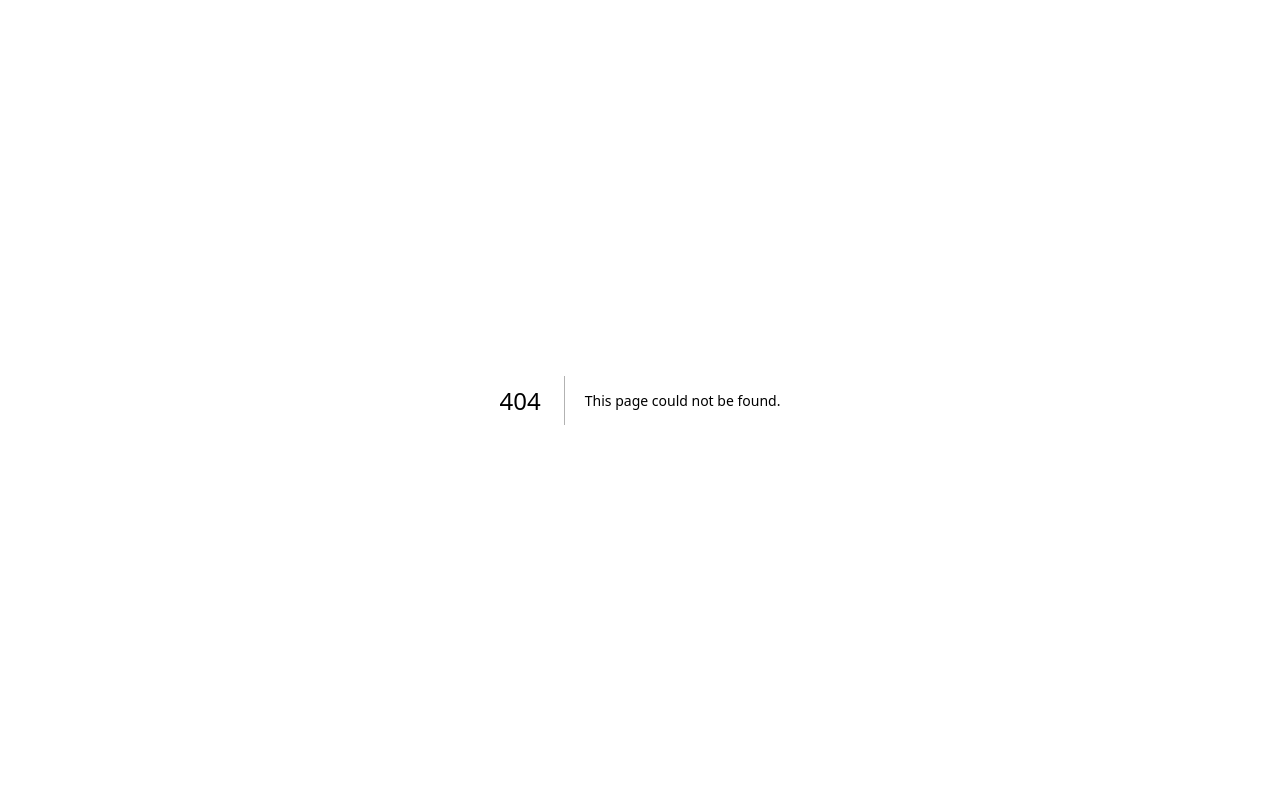
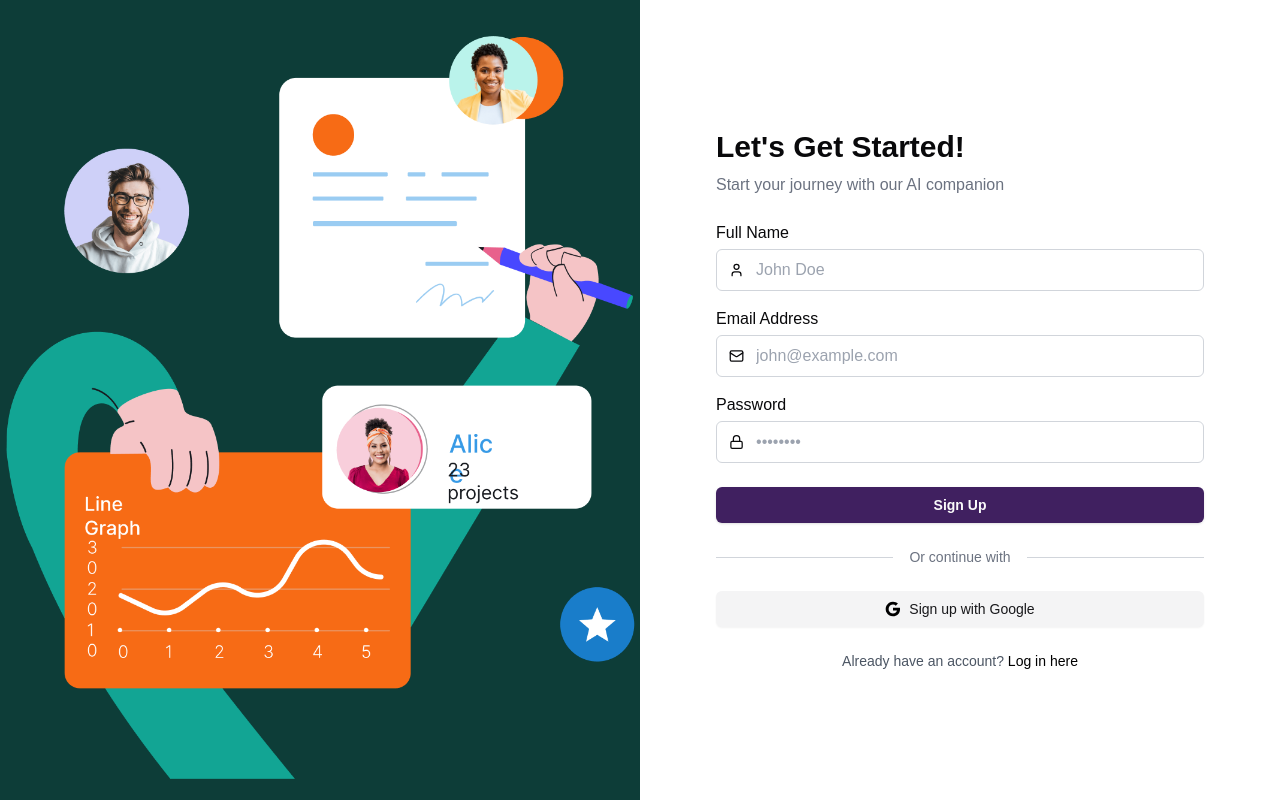
Before and after one commit to francisco-gaddr/calcaios, a Next.js app in the folder frontend_nextjs/mvp/: page /signup in a window 1280 px wide. Before the commit this address had no page. Built offline with nearby package versions, Linux system fonts and the light colour scheme.

Commit message:
feat: Merge and update signup page

```diff
--- /dev/null
+++ b/frontend_nextjs/mvp/src/app/signup/page.tsx
@@ -0,0 +1,268 @@
+"use client";
+
+import React, { useState } from "react";
+import { Button } from "@/components/ui/button";
+import Image from "next/image";
+import { LockIcon, MailIcon, UserIcon } from "lucide-react";
+
+function SignUpPage() {
+  const [formData, setFormData] = useState({
+    fullName: "",
+    email: "",
+    password: "",
+  });
+  const [loading, setLoading] = useState(false);
+  const [success, setSuccess] = useState(false);
+  const [error, setError] = useState("");
+  const [strength, setStrength] = useState(0); // 0: none, 1: weak, 2: normal, 3: strong, 4: very strong
+
+  const checkPasswordStrength = (password: string) => {
+    let score = 0;
+
+    // Length check
+    if (password.length >= 8) score++;
+
+    // Complexity checks
+    if (/[A-Z]/.test(password)) score++; // Has uppercase
+    if (/[0-9]/.test(password)) score++; // Has number
+    if (/[^A-Za-z0-9]/.test(password)) score++; // Has special char
+
+    setStrength(score);
+  };
+
+  const getStrengthText = () => {
+    switch (strength) {
+      case 1:
+        return "Weak";
+      case 2:
+        return "Normal";
+      case 3:
+        return "Strong";
+      case 4:
+        return "Very Strong";
+      default:
+        return "";
+    }
+  };
+
+  const handleSubmit = async (e: React.FormEvent) => {
+    e.preventDefault();
+    setLoading(true);
+    setError("");
+
+    try {
+      const res = await fetch("/api/auth/signup", {
+        method: "POST",
+        headers: {
+          "Content-Type": "application/json",
+        },
+        body: JSON.stringify(formData),
+      });
+
+      const data = await res.json();
+
+      if (!res.ok) {
+        throw new Error(data.error || "Something went wrong");
+      } else {
+        setSuccess(true);
+      }
+
+      // Redirect to login or dashboard
+      // window.location.href = '/login';
+    } catch (error: unknown) {
+      if (error instanceof Error) {
+        setError(error.message);
+      } else {
+        setError("An unexpected error occurred");
+      }
+    } finally {
+      setLoading(false);
+    }
+  };
+
+  const handleChange = (e: React.ChangeEvent<HTMLInputElement>) => {
+    const { id, value } = e.target;
+    setFormData((prev) => ({
+      ...prev,
+      [id]: value,
+    }));
+
+    // Check password strength when password field changes
+    if (id === "password") {
+      checkPasswordStrength(value);
+    }
+  };
+
+  return (
+    <div className={"grid grid-cols-2 min-h-screen"}>
+      {/* <Header /> */}
+      <div
+        className={
+          "bg-[#0D3D38] w-full h-full flex items-center justify-center"
+        }
+      >
+        <Image
+          src={"/assets/images/auth-illustration.png"}
+          alt="Robot icon"
+          width={650}
+          height={650}
+          className="object-contain"
+        />
+        {/* Left column content */}
+      </div>
+
+      <div
+        className={
+          "flex flex-col justify-center px-3 py-8 w-full max-w-lg mx-auto"
+        }
+      >
+        <div className={"space-y w-full"}>
+          <div className={"flex flex-col gap-2 mb-6"}>
+            <h1 className="text-3xl font-bold">Let&apos;s Get Started!</h1>
+            <p className="text-gray-500 bg-white">
+              Start your journey with our AI companion
+            </p>
+          </div>
+          <form onSubmit={handleSubmit} className={"space-y w-full"}>
+            {error && <div className="text-red-500 text-sm mb-4">{error}</div>}
+
+            <div className={"flex flex-col gap-1 mb-4"}>
+              <label htmlFor="fullName">Full Name</label>
+              <div
+                className={
+                  "flex items-center gap-3 px-3 py-2 border border-gray-300 rounded-md"
+                }
+              >
+                <UserIcon className="w-4 h-4" />
+                <input
+                  type="text"
+                  id="fullName"
+                  value={formData.fullName}
+                  onChange={handleChange}
+                  className={"w-full focus:outline-none"}
+                  placeholder="John Doe"
+                  required
+                />
+              </div>
+            </div>
+
+            <div className={"flex flex-col gap-1 mb-4"}>
+              <label htmlFor="email">Email Address</label>
+              <div
+                className={
+                  "flex items-center gap-3 px-3 py-2 border border-gray-300 rounded-md"
+                }
+              >
+                <MailIcon className="w-4 h-4" />
+                <input
+                  type="email"
+                  id="email"
+                  value={formData.email}
+                  onChange={handleChange}
+                  className={"w-full focus:outline-none"}
+                  placeholder="john@example.com"
+                  required
+                />
+              </div>
+            </div>
+
+            <div className={"flex flex-col gap-1"}>
+              <label htmlFor="password">Password</label>
+              <div
+                className={
+                  "flex items-center gap-3 px-3 py-2 border border-gray-300 rounded-md"
+                }
+              >
+                <LockIcon className="w-4 h-4" />
+                <input
+                  type="password"
+                  id="password"
+                  value={formData.password}
+                  onChange={handleChange}
+                  className={"w-full focus:outline-none"}
+                  placeholder="••••••••"
+                  required
+                />
+              </div>
+              {formData.password && (
+                <div>
+                  <div className={"h-1 w-full bg-gray-200 rounded-full mt-1"}>
+                    <div
+                      className={
+                        "h-full bg-accent rounded-full transition-all duration-300"
+                      }
+                      style={{ width: `${(strength / 4) * 100}%` }}
+                    ></div>
+                  </div>
+                  <span className="text-sm text-gray-500 mt-1">
+                    Password Strength: {getStrengthText()}
+                  </span>
+                </div>
+              )}
+            </div>
+
+            <Button
+              type="submit"
+              className="w-full mt-6 bg-accent font-semibold"
+              disabled={loading || success}
+            >
+              {loading ? "Sign Up..." : "Sign Up"}
+            </Button>
+            {success && (
+              <div className="text-green-500 text-sm my-4">
+                Account created successfully.
+              </div>
+            )}
+
+            {/* Divider */}
+            <div
+              className={
+                "relative flex items-center text-gray-500 text-sm my-6"
+              }
+            >
+              <div className={"flex-grow border-t border-gray-300"}></div>
+              <span className={"mx-4"}>Or continue with</span>
+              <div className={"flex-grow border-t border-gray-300"}></div>
+            </div>
+
+            {/* Google Sign Up Button */}
+            <Button
+              variant="secondary"
+              className="w-full flex items-center justify-center gap-2"
+            >
+              <svg className="w-5 h-5" viewBox="0 0 24 24">
+                <path
+                  d="M22.56 12.25c0-.78-.07-1.53-.2-2.25H12v4.26h5.92c-.26 1.37-1.04 2.53-2.21 3.31v2.77h3.57c2.08-1.92 3.28-4.74 3.28-8.09z"
+                  fill="#00000"
+                />
+                <path
+                  d="M12 23c2.97 0 5.46-.98 7.28-2.66l-3.57-2.77c-.98.66-2.23 1.06-3.71 1.06-2.86 0-5.29-1.93-6.16-4.53H2.18v2.84C3.99 20.53 7.7 23 12 23z"
+                  fill="#00000"
+                />
+                <path
+                  d="M5.84 14.09c-.22-.66-.35-1.36-.35-2.09s.13-1.43.35-2.09V7.07H2.18C1.43 8.55 1 10.22 1 12s.43 3.45 1.18 4.93l2.85-2.22.81-.62z"
+                  fill="#00000"
+                />
+                <path
+                  d="M12 5.38c1.62 0 3.06.56 4.21 1.64l3.15-3.15C17.45 2.09 14.97 1 12 1 7.7 1 3.99 3.47 2.18 7.07l3.66 2.84c.87-2.6 3.3-4.53 6.16-4.53z"
+                  fill="#00000"
+                />
+              </svg>
+              Sign up with Google
+            </Button>
+
+            {/* Sign In Link */}
+            <p className="text-center text-sm text-gray-600 mt-6">
+              Already have an account?{" "}
+              <a href="/login" className="text-black hover:underline">
+                Log in here
+              </a>
+            </p>
+          </form>
+        </div>
+      </div>
+    </div>
+  );
+}
+
+export default SignUpPage;
--- a/frontend_nextjs/mvp/src/components/ui/button.tsx
+++ b/frontend_nextjs/mvp/src/components/ui/button.tsx
@@ -14,7 +14,7 @@ const buttonVariants = cva(
         destructive:
           "bg-destructive text-destructive-foreground shadow-sm hover:bg-destructive/90",
         outline:
-          "border border-primary text-primary bg-transparent shadow-sm hover:bg-accent hover:text-accent-foreground",
+          "border border-primary text-primary bg-transparent shadow-sm hover:bg-primary hover:text-primary-foreground",
         secondary:
           "bg-secondary text-secondary-foreground shadow-sm hover:bg-secondary/80",
         ghost: "hover:bg-accent hover:text-accent-foreground",
```
Also changed, not shown: frontend_nextjs/mvp/public/assets/images/auth-illustration.png (added).
